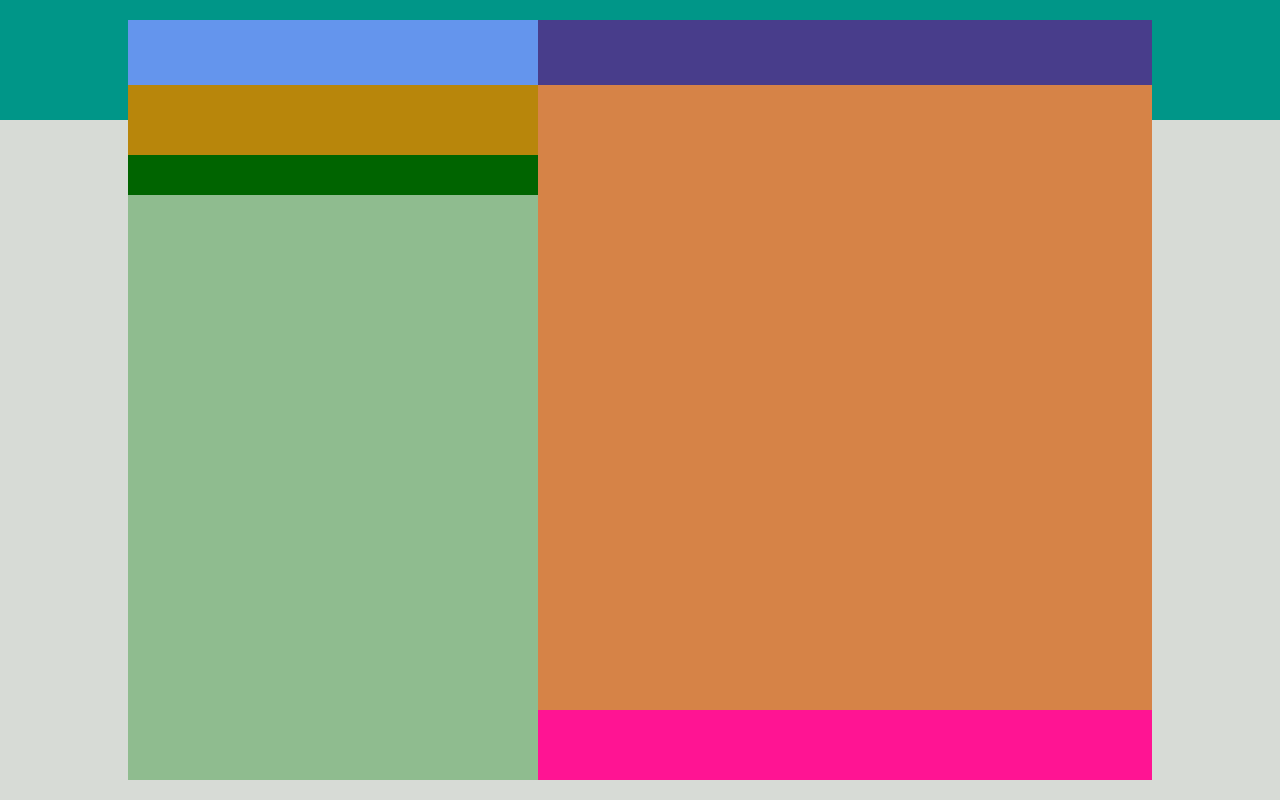
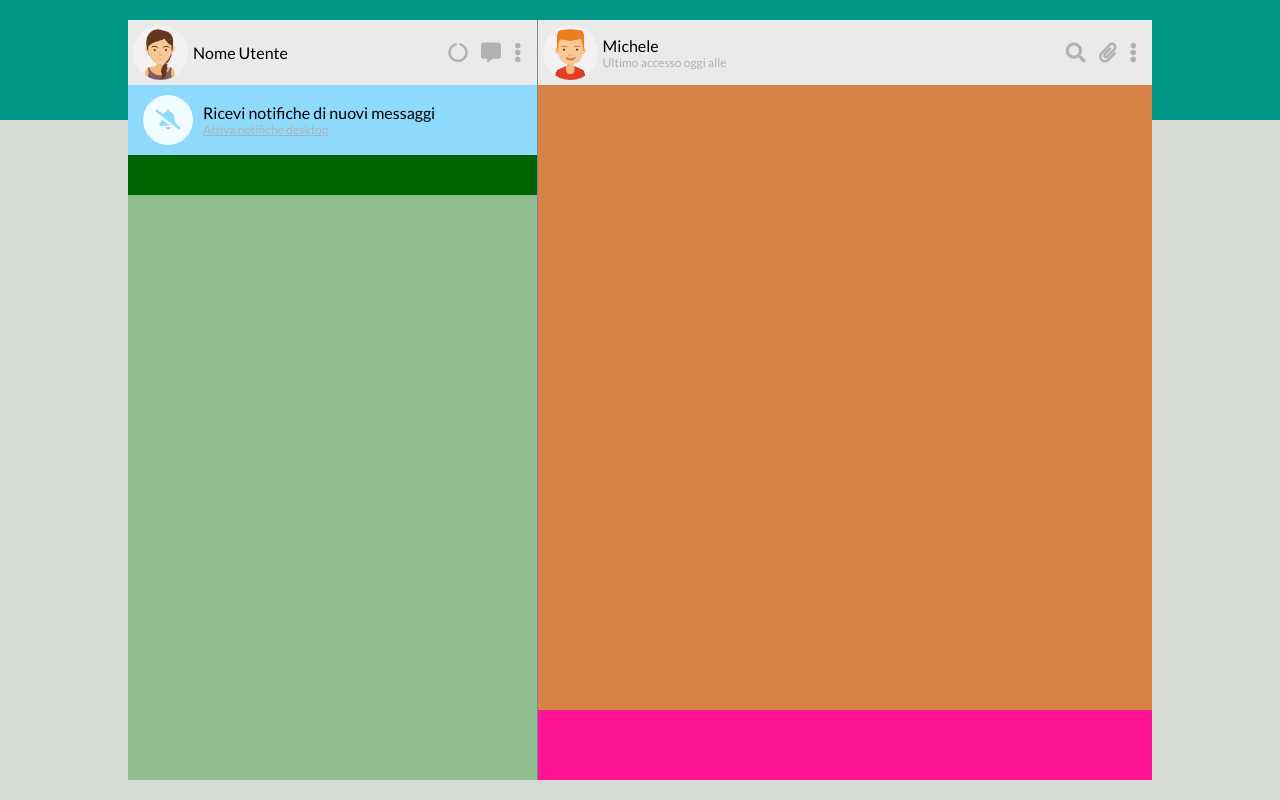
Before and after one commit to Andrei-Gabriel/js-html-css-boolzap, a plain HTML site: page index.html in a window 1280 px wide. Drawn offline with nearby package versions, Linux system fonts and the light colour scheme.

Commit message:
Fine: .user, .contatto, .notifiche

```diff
--- a/css/style.css
+++ b/css/style.css
@@ -26,18 +26,65 @@ body{
     .aside{
         width: 40%;
         height: 100%;
-        background-color: cadetblue;
+        border-right: 1px solid lightslategray;
     }
+        .aside > div:not(.contatti),
+        .main > div:not(.chat),
+        .user-info,
+        .contatto-info{
+            display: flex;
+            align-items: center;
+        }
         .user{
+            justify-content: space-between;
             height: 65px;
             width: 100%;
-            background-color: cornflowerblue;
+            background-color: #eaeaea;
+            padding: 5px;
         }
+            .user-info, .user-info > img,
+            .contatto-info, .contatto-info > img{
+                height: 100%;
+            }
+            .user-info > img,
+            .contatto-info > img{
+                border-radius: 50%;
+                margin-right: 5px;
+            }
+            .user-icons > i,
+            .contatto-icons > i{
+                color: #b1b1b1;
+                margin-right: 10px;
+                font-size: 20px;
+            }
         .notifiche{
             height: 70px;
             width: 100%;
-            background-color: darkgoldenrod;
+            padding: 0 15px;
+            background-color: #8edafc;
         }
+            #bell{
+                display: flex;
+                align-items: center;
+                justify-content: center;
+                background-color: #f2fbff;
+                color: #8edafc;
+                font-size: 20px;
+                border-radius: 50%;
+                height: 50px;
+                width: 50px;
+            }
+            .notifiche-text{
+                margin-left: 10px;
+                display: flex;
+                flex-direction: column;
+                justify-content: center;
+            }
+                .notifiche-text > span:last-child{
+                    font-size: 12px;
+                    color: #b1b1b1;
+                    text-decoration: underline;
+                }
         .search-bar{
             height: 40px;
             width: 100%;
@@ -55,10 +102,21 @@ body{
         background-color: rgb(214, 131, 71);
     }
         .contatto{
+            justify-content: space-between;
             height: 65px;
             width: 100%;
-            background-color: darkslateblue;
+            padding: 5px;
+            background-color: #eaeaea;
         }
+            .c-info-text{
+                display: flex;
+                flex-direction: column;
+                justify-content: center;
+            }
+                .last-access{
+                    font-size: 12px;
+                    color: #b1b1b1;
+                }
         .messaggio{
             height: 70px;
             width: 100%;
--- a/index.html
+++ b/index.html
@@ -21,23 +21,58 @@
 <body>
 
     <div id="root" class="container">
+
+        <!-- Inizio aside -->
         <div class="aside">
+
+            <!-- Inizio use -->
             <div class="user">
+                <div class="user-info">
+                    <img src="img/avatar_io.jpg">
+                    <span>Nome Utente</span>
+                </div>
+                <div class="user-icons">
+                    <i class="fas fa-circle-notch"></i>
+                    <i class="fas fa-comment-alt"></i>
+                    <i class="fas fa-ellipsis-v"></i>
+                </div>
+            </div>
 
+            <!-- Inizio notifiche -->
+            <div class="notifiche">
+                <div id="bell">
+                    <i class="fas fa-bell-slash"></i>
+                </div>
+                <div class="notifiche-text">
+                    <span>Ricevi notifiche di nuovi messaggi</span>
+                    <span>Attiva notifiche desktop</span>
+                </div>
             </div>
-            <div class="notifiche">
 
-            </div>
+            <!-- Inizio search-bar -->
             <div class="search-bar">
 
             </div>
+
+            <!-- Inizio contatti -->
             <div class="contatti">
 
             </div>
         </div>
         <div class="main">
             <div class="contatto">
-
+                <div class="contatto-info">
+                    <img src="img/avatar_1.jpg">
+                    <div class="c-info-text">
+                        <span>Michele</span>
+                        <span class="last-access">Ultimo accesso oggi alle</span>
+                    </div>
+                </div>
+                <div class="contatto-icons">
+                    <i class="fas fa-search"></i>
+                    <i class="fas fa-paperclip"></i>
+                    <i class="fas fa-ellipsis-v"></i>
+                </div>
             </div>
             <div class="chat">
 
```
